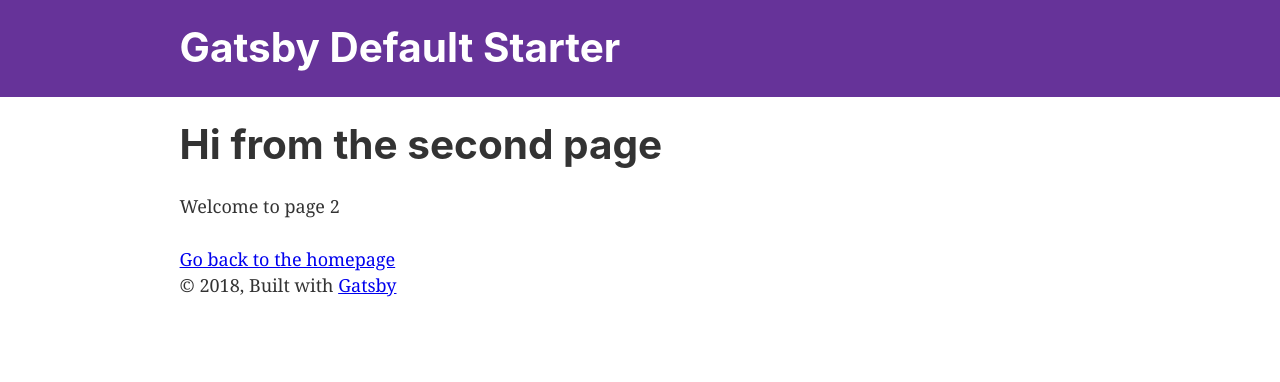
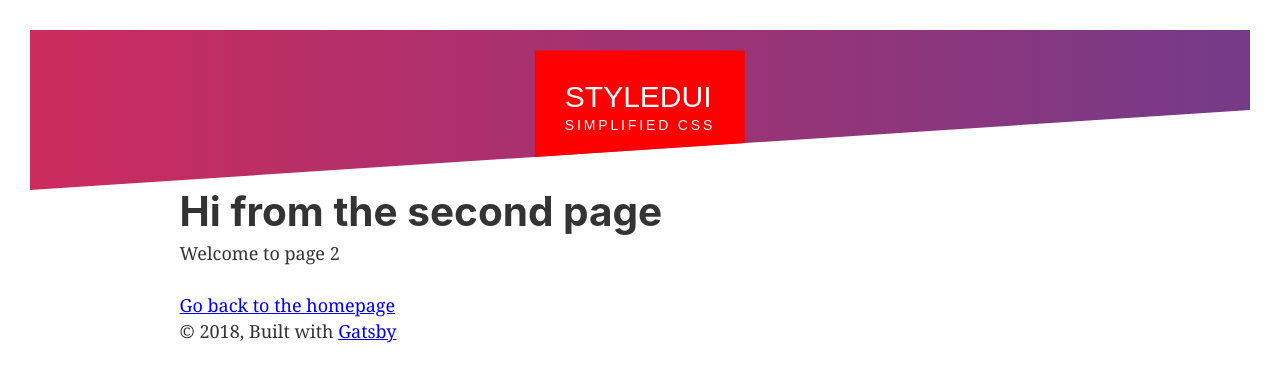
Before and after one commit to ferdelamad/styledui, a Gatsby site: page /page-2 in a window 1280 px wide. Built offline with nearby package versions, Linux system fonts and the light colour scheme; Gatsby itself is replaced by a stand-in of ours.

Commit message:
Added Header element 🤙

```diff
--- a/package.json
+++ b/package.json
@@ -16,7 +16,8 @@
     "prop-types": "^15.6.2",
     "react": "^16.6.3",
     "react-dom": "^16.6.3",
-    "react-helmet": "^5.2.0"
+    "react-helmet": "^5.2.0",
+    "styled-components": "^4.1.3"
   },
   "keywords": [
     "gatsby"
--- a/src/components/header.js
+++ /dev/null
@@ -1,42 +0,0 @@
-import { Link } from 'gatsby'
-import PropTypes from 'prop-types'
-import React from 'react'
-
-const Header = ({ siteTitle }) => (
-  <div
-    style={{
-      background: `rebeccapurple`,
-      marginBottom: `1.45rem`,
-    }}
-  >
-    <div
-      style={{
-        margin: `0 auto`,
-        maxWidth: 960,
-        padding: `1.45rem 1.0875rem`,
-      }}
-    >
-      <h1 style={{ margin: 0 }}>
-        <Link
-          to="/"
-          style={{
-            color: `white`,
-            textDecoration: `none`,
-          }}
-        >
-          {siteTitle}
-        </Link>
-      </h1>
-    </div>
-  </div>
-)
-
-Header.propTypes = {
-  siteTitle: PropTypes.string,
-}
-
-Header.defaultProps = {
-  siteTitle: ``,
-}
-
-export default Header
--- /dev/null
+++ b/src/components/header/Background.js
@@ -0,0 +1,12 @@
+import styled from 'styled-components'
+
+const HeaderBackground = styled.header`
+  position: relative;
+  height: 20vh;
+  background-image: linear-gradient(to right, #cc2b5e, #753a88);
+  background-size: cover;
+  background-position: top;
+  clip-path: polygon(0 0, 100% 0%, 100% 10vh, 0 100%);
+`
+
+export default HeaderBackground
--- /dev/null
+++ b/src/components/header/Container.js
@@ -0,0 +1,12 @@
+import styled from 'styled-components'
+
+const Container = styled.div`
+  position: absolute;
+  padding: 30px;
+  top: 50%;
+  left: 50%;
+  transform: translate(-50%, -50%);
+  background-color: red;
+`
+
+export default Container
--- /dev/null
+++ b/src/components/header/H1.js
@@ -0,0 +1,13 @@
+import styled from 'styled-components'
+
+const H1 = styled.h1`
+  display: block;
+  color: ${props => props.color || '#fff'};
+  text-transform: uppercase;
+  font-family: ${props => props.fontFamily || 'Arial'};
+  font-weight: ${props => props.fontWeight || '400'};
+  font-size: ${props => props.fontSize || '16px'};
+  letter-spacing: ${props => props.letterSpacing || '0px'};
+`
+
+export default H1
--- /dev/null
+++ b/src/components/header/Header.js
@@ -0,0 +1,19 @@
+import React from 'react'
+import Background from './Background'
+import Container from './Container'
+import H1 from './H1'
+
+const Header = () => {
+  return (
+    <Background>
+      <Container>
+        <H1 fontSize="30px">StyledUI</H1>
+        <H1 fontSize="14px" letterSpacing="2.85px" fontWeight="300">
+          simplified css
+        </H1>
+      </Container>
+    </Background>
+  )
+}
+
+export default Header
--- a/src/components/layout.css
+++ b/src/components/layout.css
@@ -5,6 +5,7 @@ html {
 }
 body {
   margin: 0;
+  padding: 30px;
 }
 article,
 aside,
@@ -60,7 +61,7 @@ dfn {
 }
 h1 {
   font-size: 2em;
-  margin: 0.67em 0;
+  margin: 0;
 }
 mark {
   background-color: #ff0;
@@ -226,7 +227,7 @@ h1 {
   padding-left: 0;
   padding-right: 0;
   padding-top: 0;
-  margin-bottom: 1.45rem;
+  margin-bottom: 0.3rem;
   color: inherit;
   font-family: -apple-system, BlinkMacSystemFont, Segoe UI, Roboto, Oxygen,
     Ubuntu, Cantarell, Fira Sans, Droid Sans, Helvetica Neue, sans-serif;
--- a/src/components/layout.js
+++ b/src/components/layout.js
@@ -1,24 +1,10 @@
 import React from 'react'
-import PropTypes from 'prop-types'
-import { StaticQuery, graphql } from 'gatsby'
-
-import Header from './header'
+import Header from './header/Header'
 import './layout.css'
 
 const Layout = ({ children }) => (
-  <StaticQuery
-    query={graphql`
-      query SiteTitleQuery {
-        site {
-          siteMetadata {
-            title
-          }
-        }
-      }
-    `}
-    render={data => (
   <>
-        <Header siteTitle={data.site.siteMetadata.title} />
+    <Header />
     <div
       style={{
         margin: `0 auto`,
@@ -33,12 +19,6 @@ const Layout = ({ children }) => (
       </footer>
     </div>
   </>
-    )}
-  />
 )
 
-Layout.propTypes = {
-  children: PropTypes.node.isRequired,
-}
-
 export default Layout
--- a/src/pages/index.js
+++ b/src/pages/index.js
@@ -2,7 +2,6 @@ import React from 'react'
 import { Link } from 'gatsby'
 
 import Layout from '../components/layout'
-import Image from '../components/image'
 import SEO from '../components/seo'
 
 const IndexPage = () => (
@@ -11,9 +10,7 @@ const IndexPage = () => (
     <h1>Hi people</h1>
     <p>Welcome to your new Gatsby site.</p>
     <p>Now go build something great.</p>
-    <div style={{ maxWidth: `300px`, marginBottom: `1.45rem` }}>
-      <Image />
-    </div>
+    {/* <div style={{ maxWidth: `300px`, marginBottom: `1.45rem` }}> */}
     <Link to="/page-2/">Go to page 2</Link>
   </Layout>
 )
```
Also changed, not shown: 1 other file. Lines whose indentation alone changed are shown as unchanged.
